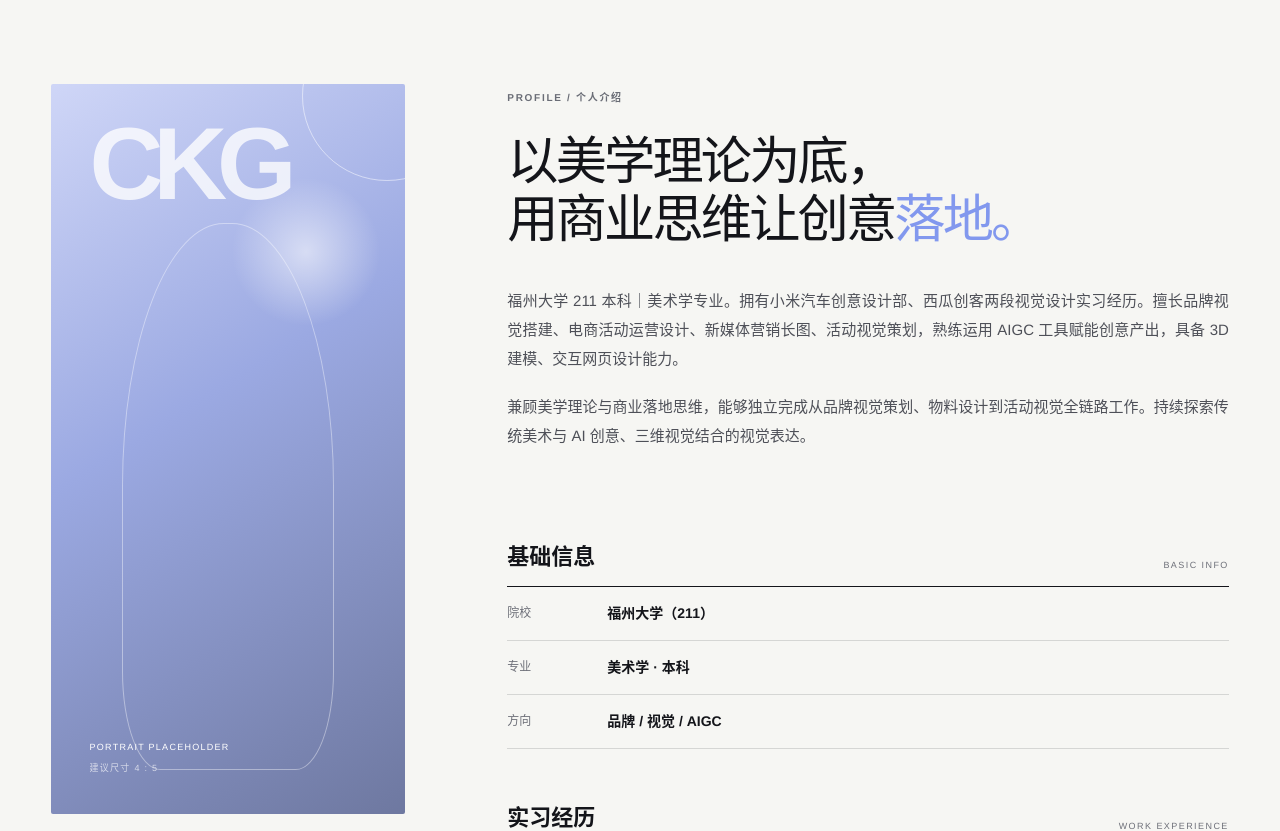
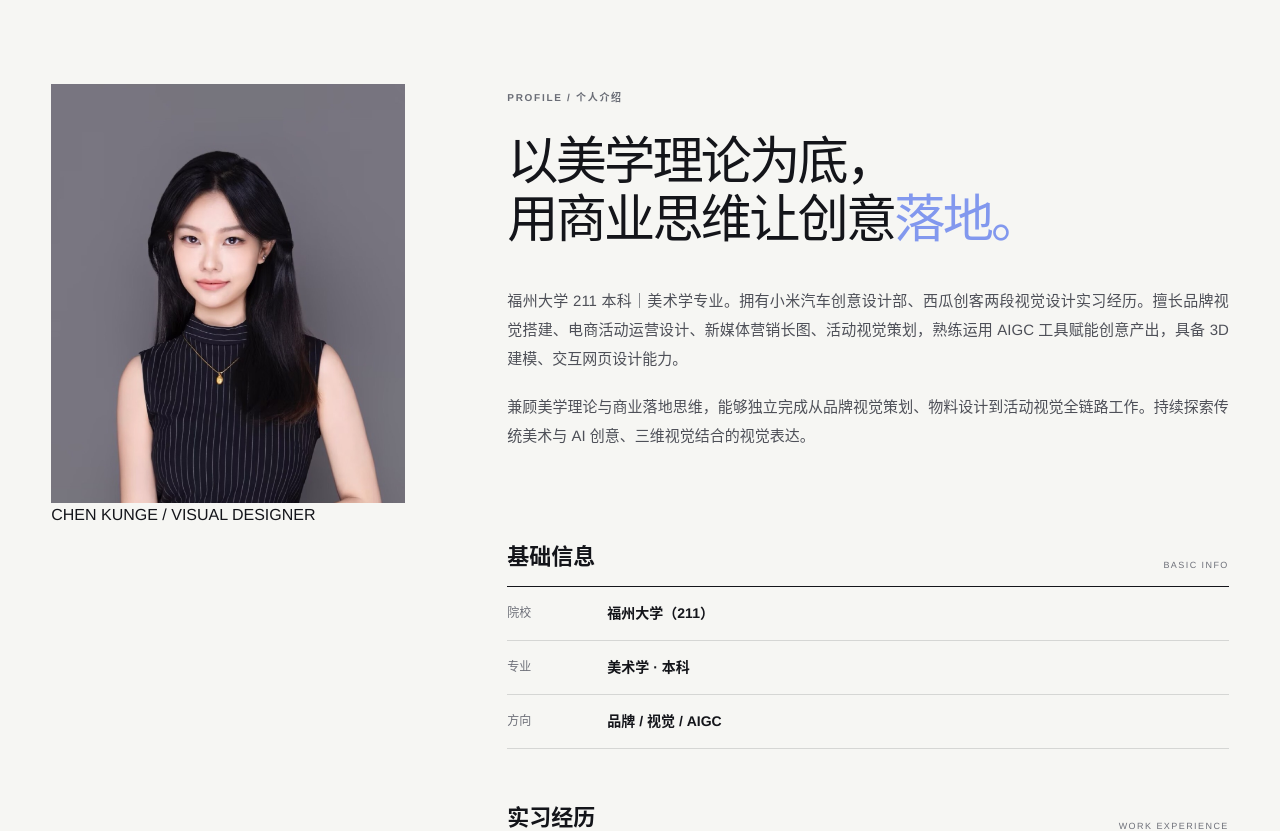
Before and after one commit to lindingan/chen-kunge-portfolio, a React (Vite) app: page / in a window 1280 px wide. Shown: the part 1080-1911 px from the top of the page. Built offline with nearby package versions, Linux system fonts and the light colour scheme.

Commit message:
Add portrait to About section

```diff
--- a/src/App.tsx
+++ b/src/App.tsx
@@ -269,15 +269,17 @@ function About() {
         <SectionHeading eyebrow="ABOUT ME" title="关于我" index="02" />
         <div className="about-grid">
           <motion.div
-            className="portrait-placeholder"
+            className="portrait-frame"
             variants={reveal}
             initial="hidden"
             whileInView="visible"
             viewport={{ once: true, amount: 0.25 }}
           >
-            <div className="portrait-monogram">CKG</div>
-            <span>PORTRAIT PLACEHOLDER</span>
-            <em>建议尺寸 4 : 5</em>
+            <img
+              src={`${import.meta.env.BASE_URL}profile/chen-kunge.jpg`}
+              alt="视觉设计师陈琨戈个人照片"
+            />
+            <span>CHEN KUNGE / VISUAL DESIGNER</span>
           </motion.div>
           <motion.div
             className="about-copy"
```
